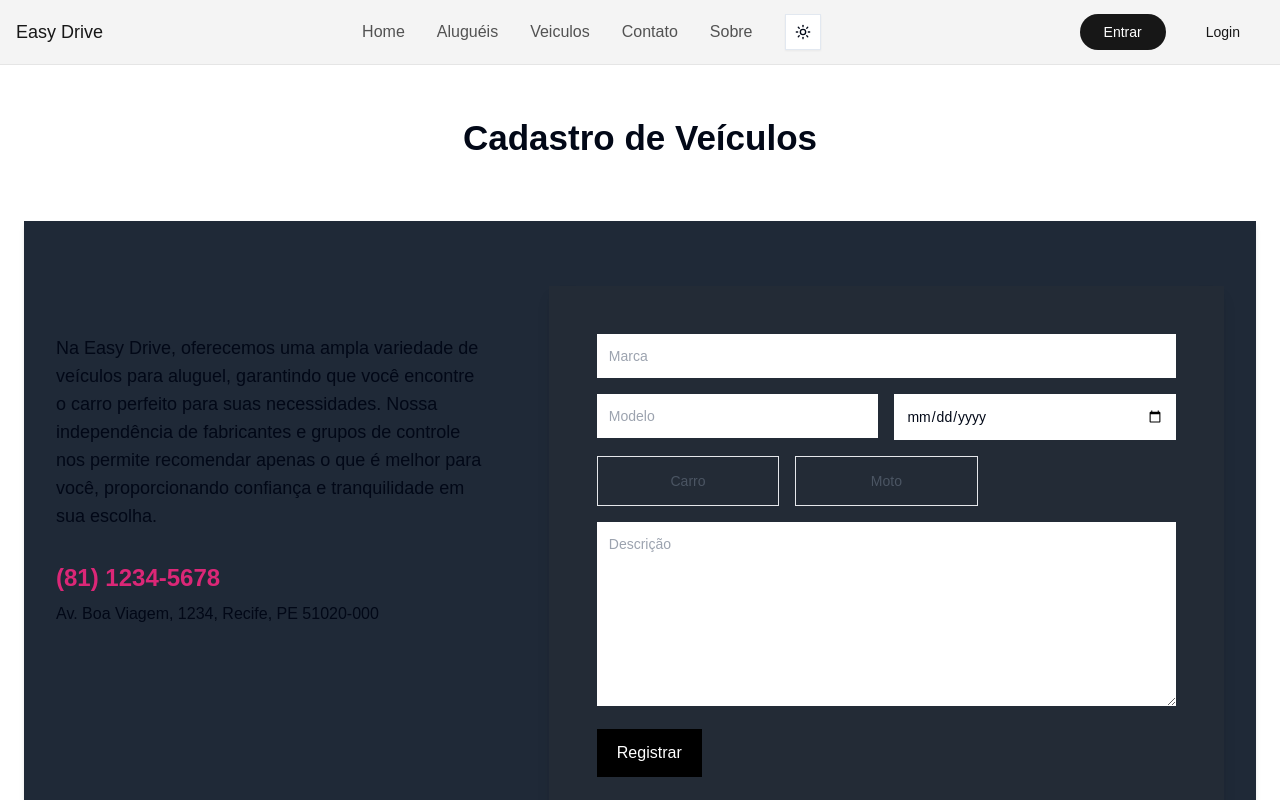
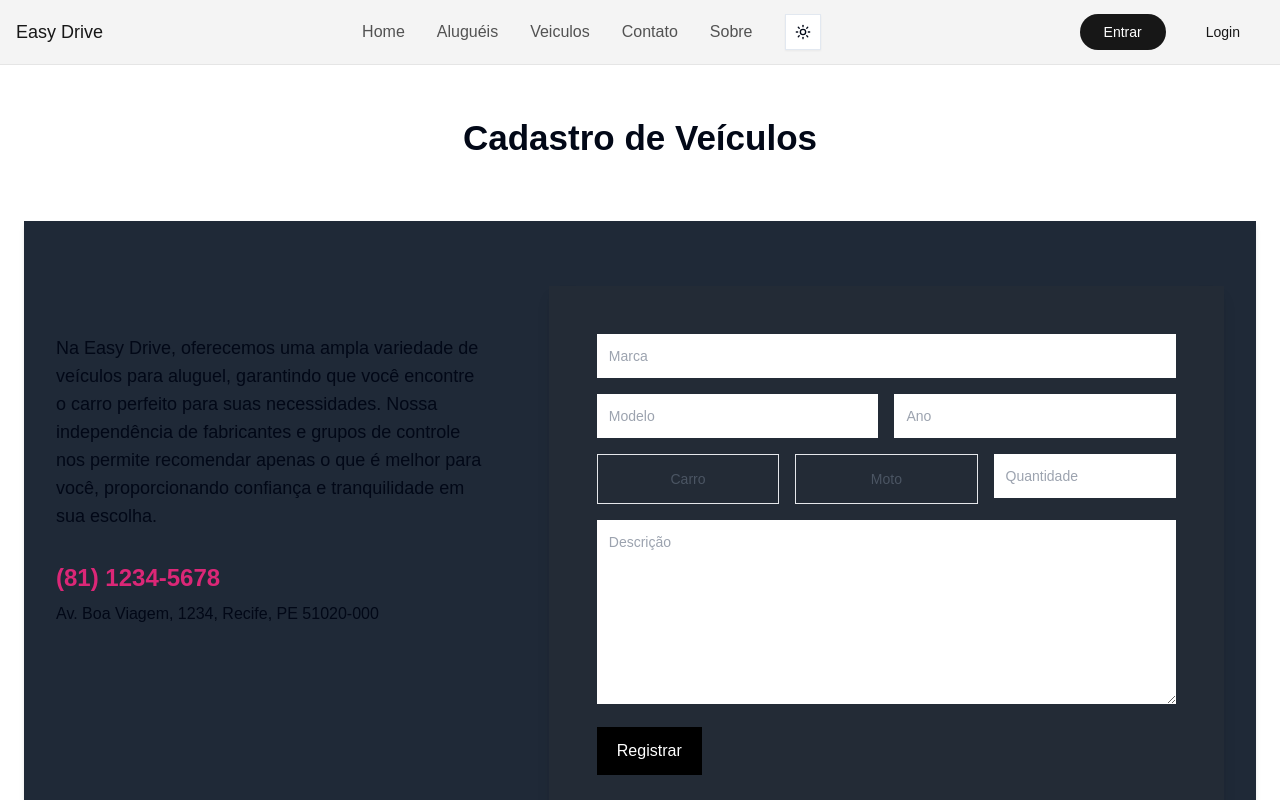
Before and after one commit to RobsonFe/easydrive-front, a Next.js app: page /register/vehicle in a window 1280 px wide. Shown: the top 800 px of the page. Built offline with nearby package versions, Linux system fonts and the light colour scheme.

Commit message:
refatora o serviço para melhorar a legibilidade e adiciona método para criação de veículos

```diff
--- a/src/app/register/components/register-vehicle-form.tsx
+++ b/src/app/register/components/register-vehicle-form.tsx
@@ -1,50 +1,69 @@
 "use client"
 
-import { useForm } from "react-hook-form";
-import { z } from "zod";
-import {zodResolver} from "@hookform/resolvers/zod";
+import { useForm } from "react-hook-form"
+import { z } from "zod"
+import { zodResolver } from "@hookform/resolvers/zod"
+import Service from "@/service/service"
 
 const RegisterVehicleForm = () => {
+  const service = new Service()
+
   const vehicleSchema = z.object({
     brand: z.string().nonempty(),
     model: z.string().nonempty(),
     year: z.string().nonempty(),
     type: z.enum(["car", "motorcycle"]),
-		description: z.string().optional()
+    quantity: z.number().int().positive(),
+    description: z.string().optional(),
   })
 
-	const {register, handleSubmit, reset} = useForm<Vehicle>({
-		resolver: zodResolver(vehicleSchema)
-	});
+  const { register, handleSubmit, reset } = useForm<Vehicle>({
+    resolver: zodResolver(vehicleSchema),
+  })
 
-	type Vehicle = z.infer<typeof vehicleSchema>;
+  type Vehicle = z.infer<typeof vehicleSchema>
 
-
-	function onSubmit(data:Vehicle) {
-		console.log(data);
-		reset();
+  function onSubmit(data: Vehicle) {
+    console.log(data)
+    service.vehicleCreate(data)
+    reset()
   }
 
-	return(
+  return (
     <section className="z-20 flex border-t border-gray-800 shadow-md bg-gray-800">
       <div className="mx-auto max-w-screen-xl px-4 py-16 sm:px-6 lg:px-8">
         <div className="grid grid-cols-1 gap-x-16 gap-y-8 lg:grid-cols-5">
           <div className="lg:col-span-2 lg:py-12">
             <p className="max-w-xl text-lg">
-				Na Easy Drive, oferecemos uma ampla variedade de veículos para aluguel, garantindo que você encontre o carro perfeito para suas necessidades. Nossa independência de fabricantes e grupos de controle nos permite recomendar apenas o que é melhor para você, proporcionando confiança e tranquilidade em sua escolha.
+              Na Easy Drive, oferecemos uma ampla variedade de veículos para
+              aluguel, garantindo que você encontre o carro perfeito para suas
+              necessidades. Nossa independência de fabricantes e grupos de
+              controle nos permite recomendar apenas o que é melhor para você,
+              proporcionando confiança e tranquilidade em sua escolha.
             </p>
 
             <div className="mt-8">
-				<a href="#" className="text-2xl font-bold text-pink-600"> (81) 1234-5678</a>
+              <a href="#" className="text-2xl font-bold text-pink-600">
+                {" "}
+                (81) 1234-5678
+              </a>
 
-				<address className="mt-2 not-italic">Av. Boa Viagem, 1234, Recife, PE 51020-000</address>
+              <address className="mt-2 not-italic">
+                Av. Boa Viagem, 1234, Recife, PE 51020-000
+              </address>
             </div>
           </div>
 
           <div className="rounded-lg bg-[#3333] p-8 shadow-lg lg:col-span-3 lg:p-12">
-			  <form action="#" className="space-y-4 overflow-y-auto" onSubmit={handleSubmit(onSubmit)}>
+            <form
+              action="#"
+              className="space-y-4 overflow-y-auto"
+              onSubmit={handleSubmit(onSubmit)}
+            >
               <div className="rounded-lg">
-				  <label className="sr-only" htmlFor="brand">Marca</label>
+                <label className="sr-only" htmlFor="brand">
+                  Marca
+                </label>
                 <input
                   className="w-full rounded-lg border-[#212121] p-3 text-sm"
                   placeholder="Marca"
@@ -56,7 +75,9 @@ const RegisterVehicleForm = () => {
 
               <div className="grid grid-cols-1 gap-4 sm:grid-cols-2">
                 <div>
-					<label className="sr-only" htmlFor="model">Modelo</label>
+                  <label className="sr-only" htmlFor="model">
+                    Modelo
+                  </label>
                   <input
                     className="w-full rounded-lg border-gray-200 p-3 text-sm"
                     placeholder="Modelo"
@@ -67,11 +88,13 @@ const RegisterVehicleForm = () => {
                 </div>
 
                 <div>
-					<label className="sr-only" htmlFor="year">Ano</label>
+                  <label className="sr-only" htmlFor="year">
+                    Ano
+                  </label>
                   <input
                     className="w-full rounded-lg border-gray-200 p-3 text-sm"
                     placeholder="Ano"
-					  type="date"
+                    type="text"
                     id="year"
                     {...register("year")}
                   />
@@ -84,7 +107,14 @@ const RegisterVehicleForm = () => {
                     className="block w-full cursor-pointer rounded-lg border border-gray-200 p-3 text-gray-600 hover:border-black has-[:checked]:border-black has-[:checked]:bg-black has-[:checked]:text-white"
                     tabIndex={0}
                   >
-				<input className="sr-only" id="car" type="radio" tabIndex={-1} value="car" {...register('type')} />
+                    <input
+                      className="sr-only"
+                      id="car"
+                      type="radio"
+                      tabIndex={-1}
+                      value="car"
+                      {...register("type")}
+                    />
 
                     <span className="text-sm"> Carro </span>
                   </label>
@@ -96,15 +126,35 @@ const RegisterVehicleForm = () => {
                     className="block w-full cursor-pointer rounded-lg border border-gray-200 p-3 text-gray-600 hover:border-black has-[:checked]:border-black has-[:checked]:bg-black has-[:checked]:text-white"
                     tabIndex={0}
                   >
-				<input className="sr-only" id="motorcycle" type="radio" tabIndex={-1} value="motorcycle" {...register('type')} />
+                    <input
+                      className="sr-only"
+                      id="motorcycle"
+                      type="radio"
+                      tabIndex={-1}
+                      value="motorcycle"
+                      {...register("type")}
+                    />
 
                     <span className="text-sm"> Moto </span>
                   </label>
                 </div>
-
+                <div>
+                  <label className="sr-only" htmlFor="quantity">
+                    Quantidade
+                  </label>
+                  <input
+                    className="w-full rounded-lg border-gray-200 p-3 text-sm"
+                    placeholder="Quantidade"
+                    type="number"
+                    id="quantity"
+                    {...register("quantity")}
+                  />
+                </div>
               </div>
               <div>
-				  <label className="sr-only" htmlFor="description">Descrição</label>
+                <label className="sr-only" htmlFor="description">
+                  Descrição
+                </label>
 
                 <textarea
                   className="w-full rounded-lg border-gray-200 p-3 text-sm"
@@ -129,6 +179,6 @@ const RegisterVehicleForm = () => {
       </div>
     </section>
   )
-};
+}
 
-export default RegisterVehicleForm;
+export default RegisterVehicleForm
--- a/src/service/service.ts
+++ b/src/service/service.ts
@@ -1,42 +1,54 @@
-import axios from "axios";
+import axios from "axios"
 
 class Service {
-    private api: string;
+  private api: string
 
-     constructor(api: string = 'http://127.0.0.1:8000/api/v1/') {
-        this.api = api;
+  constructor(api: string = "http://127.0.0.1:8000/api/v1/") {
+    this.api = api
   }
 
   async rentList() {
     try {
-            const response = await axios.get(`${this.api}rent/list/`);
-					const result = response.data.results;
-            return result;
-
+      const response = await axios.get(`${this.api}rent/list/`)
+      const result = response.data.results
+      return result
     } catch (error) {
       if (axios.isAxiosError(error)) {
-                console.error('Erro na requisição:', error.message);
+        console.error("Erro na requisição:", error.message)
       } else {
-                console.error('Erro inesperado:', error);
+        console.error("Erro inesperado:", error)
       }
-            throw error;
+      throw error
+    }
+  }
+
+  async vehicleCreate(data: any) {
+    try {
+      const response = await axios.post(`${this.api}vehicle/create/`, data)
+      return response.data
+    } catch (error) {
+      if (axios.isAxiosError(error)) {
+        console.error("Erro na requisição:", error.message)
+      } else {
+        console.error("Erro inesperado:", error)
+      }
+      throw error
     }
   }
 
   async userInfo() {
     try {
-            const response = await axios.get(`${this.api}client/user/list/`);
-            console.log(response.data.results);
-            return response.data.results;
-
+      const response = await axios.get(`${this.api}client/user/list/`)
+      console.log(response.data.results)
+      return response.data.results
     } catch (error) {
       if (axios.isAxiosError(error)) {
-                console.error('Erro na requisição:', error.message);
+        console.error("Erro na requisição:", error.message)
       } else {
-                console.error('Erro inesperado:', error);
+        console.error("Erro inesperado:", error)
       }
-            throw error;
+      throw error
     }
   }
 }
-export default Service;
+export default Service
```
Lines whose indentation alone changed are shown as unchanged.
